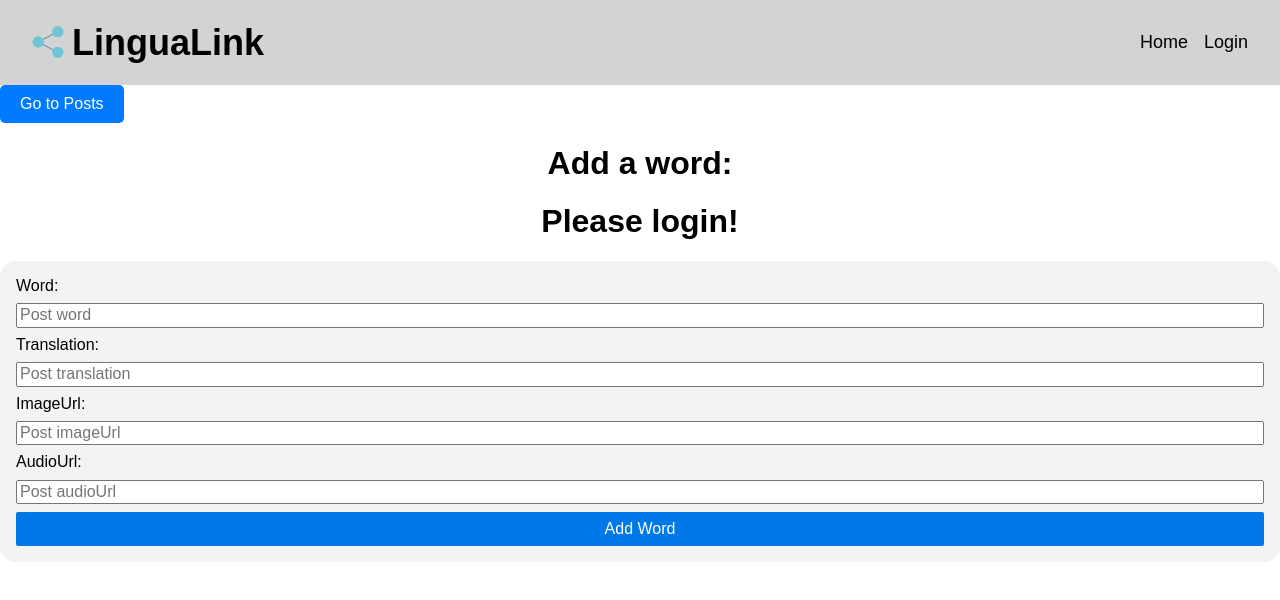
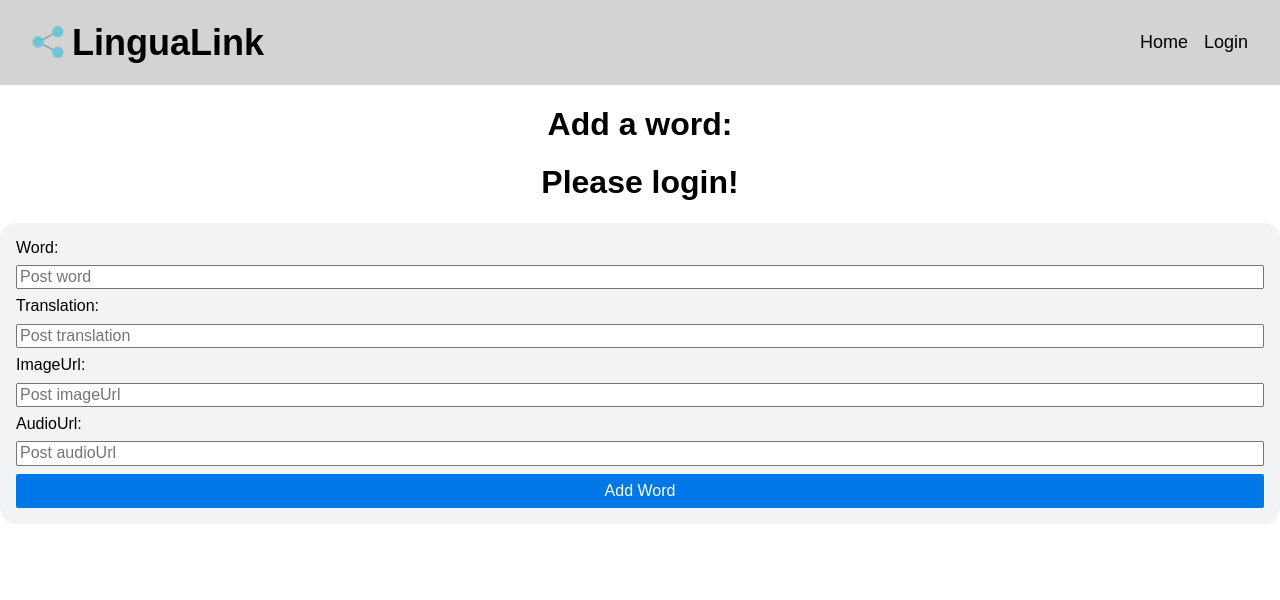
Before and after one commit to gonzonk/LinguaLink, a Vue app: page /create-post in a window 1280 px wide. Shown: the top 600 px of the page. Built offline with nearby package versions, Linux system fonts and the light colour scheme; no server answers.

Commit message:
Removed View posts from Add Word Page

```diff
--- a/client/views/CreatePostView.vue
+++ b/client/views/CreatePostView.vue
@@ -16,11 +16,6 @@ const handleErrorMessage = (message: string) => {
   <main>
     <!-- Wrapper for heading and button -->
     <div class="header-wrapper">
-      <!-- RouterLink styled as a button in top-right corner -->
-      <RouterLink :to="{ name: 'Posts' }" class="posts-link">
-        <button class="button-link">Go to Posts</button>
-      </RouterLink>
-
       <h1>Add a word:</h1>
     </div>
 
```
